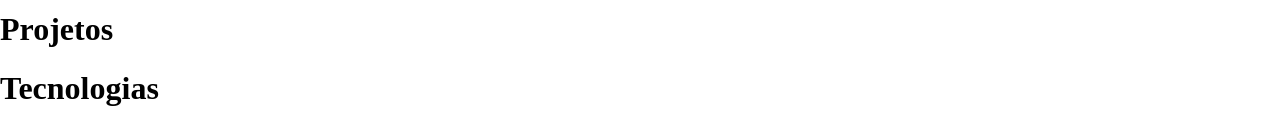
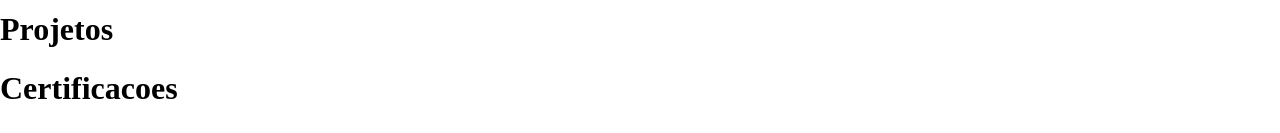
Before and after one commit to rena02to/Portifolio-treino, a React (Create React App) app: page / in a window 1280 px wide. Shown: the part 810-943 px from the top of the page. Built offline with nearby package versions, Linux system fonts and the light colour scheme; a web font is replaced by a local one.

Commit message:
Adicionando o campo/página de certificações.

```diff
--- a/src/layout/NavBar.js
+++ b/src/layout/NavBar.js
@@ -51,6 +51,7 @@ function NavBar(){
                                 <ul className={style.elementosLateral}>
                                     <li><a className={style.home} href='#home' onClick={handleLinkClick}><p>Home</p></a></li>
                                     <li><a className={style.projetos} href='#projetos' onClick={handleLinkClick}><p>Projetos</p></a></li>
+                                    <li><a className={style.certificacoes} href='#certificações' onClick={handleLinkClick}><p>Certificações</p></a></li>
                                     <li><a className={style.experiencias} href='#experiencias' onClick={handleLinkClick}><p>Experiências</p></a></li>
                                     <li><a className={style.sobre} href='#sobre' onClick={handleLinkClick}><p>Sobre</p></a></li>
                                     <li><button className={style.contate} href='#contato' onClick={handleLinkClick}>Contate-me</button></li>
--- /dev/null
+++ b/src/pages/Certificacoes.js
@@ -0,0 +1,9 @@
+function Certificacoes(){
+    return(
+        <div id="certificações">
+            <h1>Certificacoes</h1>
+        </div>
+    );
+}
+
+export default Certificacoes;
--- a/src/pages/Main.js
+++ b/src/pages/Main.js
@@ -6,6 +6,7 @@ import Experiencias from './Experiencias';
 import Sobre from './Sobre';
 import Contato from './Contato';
 import Footer from './../layout/Footer';
+import Certificacoes from './Certificacoes';
 
 function Main(){
 
@@ -14,6 +15,7 @@ function Main(){
             <NavBar />
             <Home />
             <Projetos />
+            <Certificacoes />
             <Experiencias />
             <Sobre />
             <Contato />
```
Also changed, not shown: src/pages/Certificacoes.module.css (added).
